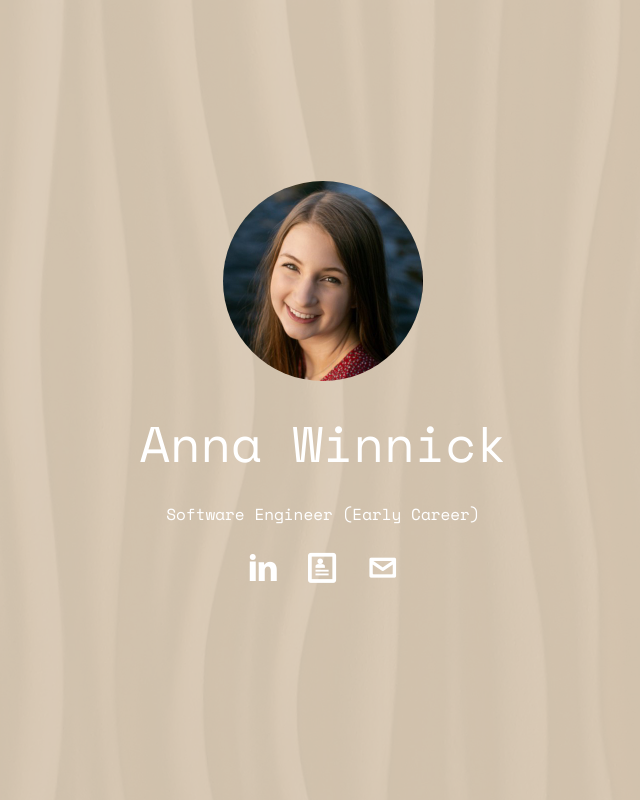
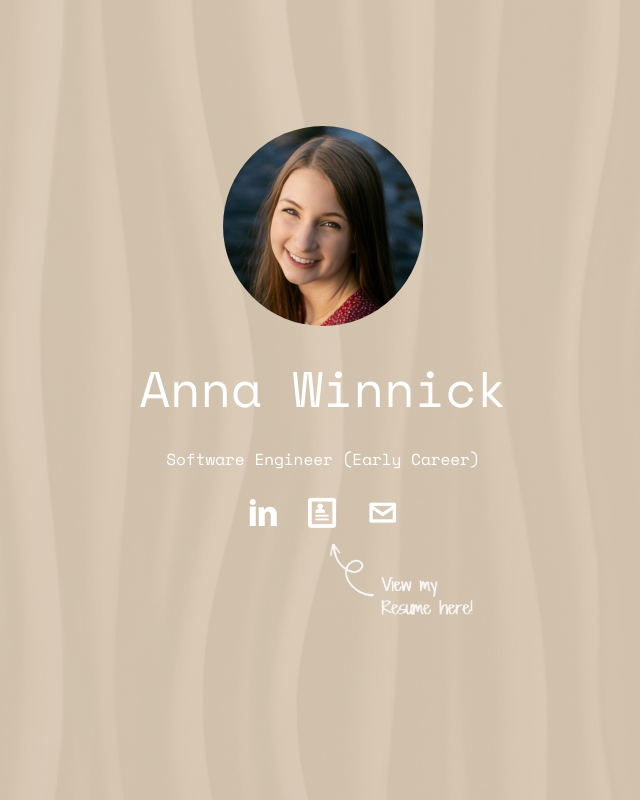
Before and after one commit to AnnaWinnick2/portfolio, a website: page index.html in a window 1280 px wide. Shown: the top 800 px of the page, without its empty margins (317-957 px from the left). Drawn offline with nearby package versions, Linux system fonts and the light colour scheme; files whose address does not match are found by name.

Commit message:
Add arrow pointing to resume

```diff
--- a/css/style.css
+++ b/css/style.css
@@ -212,6 +212,15 @@ h1, h2, h3, h4, h5, h6, figure {
   -ms-border-radius: 50%;
   border-radius: 50%;
 }
+.resume-arrow {
+    height: 100px !important;
+    background-repeat: no-repeat !important;
+    background-position: 67% 52% !important;
+    background-size: 300px !important;
+    margin-top: 10px;
+    opacity: 85%;
+}
+
 #fh5co-header .display-tc .fh5co-social-icons li a,
 .fh5co-cover .display-tc .fh5co-social-icons li a {
   color: #fff;
--- a/index.html
+++ b/index.html
@@ -54,6 +54,7 @@
                                     <li><a href="https://github.com/AnnaWinnick2/portfolio/blob/main/Anna%20Winnick%20-%20Resume%20(Sept%20'23).pdf" target="_blank"><i class="icon-profile"></i></a></li>
                                     <li><a href="mailto:annawinnick2@gmail.com" target="_blank"><i class="icon-envelope2"></i></a></li>
                                 </ul>
+                                <div class="resume-arrow" style="background: url(images/resume-arrow.png);"></div>
 							</p>
 						</div>
 					</div>
@@ -89,7 +90,15 @@
 						</div>
 					</a>
 				</div>
+                <div class="col-md-3 text-center col-padding animate-box">
+                    <a target="_blank" class="work" style="background-image: url(images/favicon.png);">
+                        <div class="desc">
+                            <h3>More coming soon!</h3>
+                        </div>
+                    </a>
+                </div>
 			</div>
+
 		</div>
 	</div>
 
```
Also changed, not shown: images/resume-arrow.png (added).
